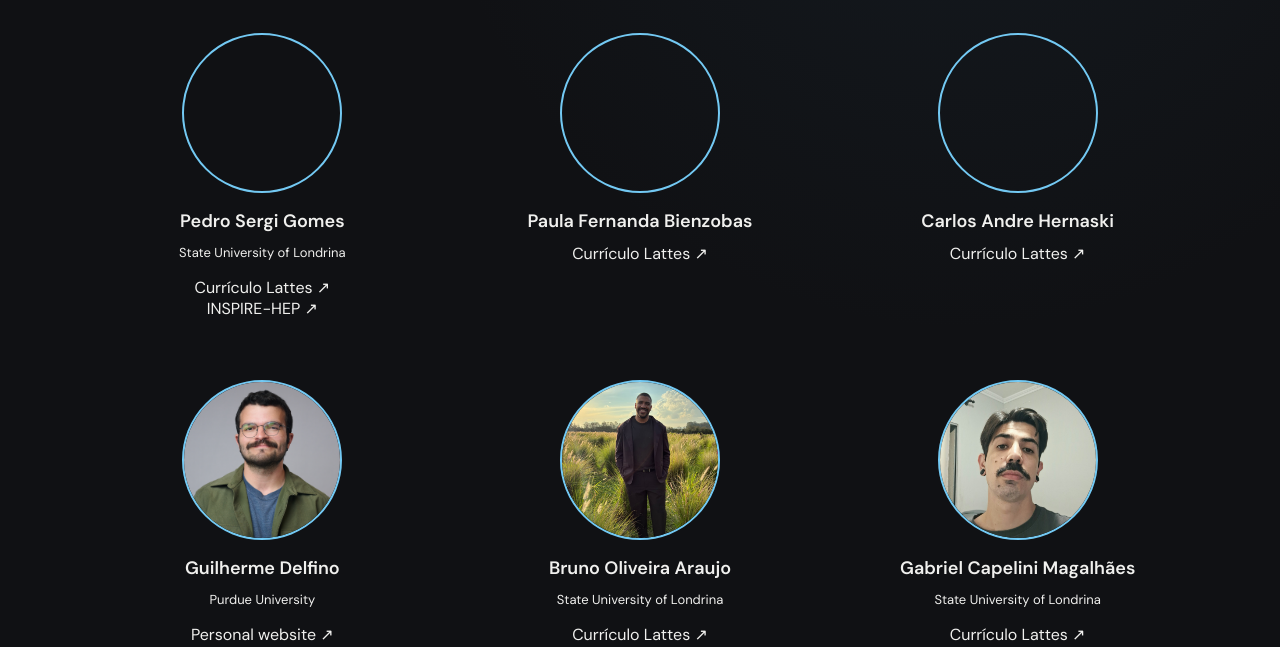
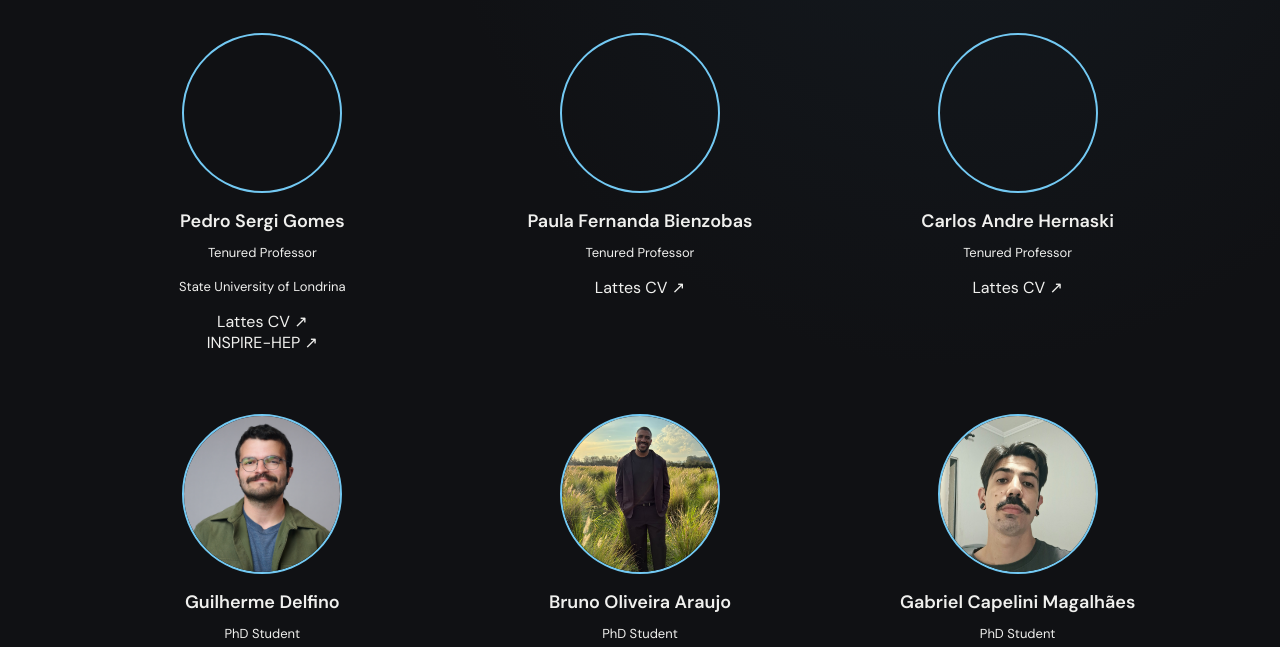
Before and after one commit to Quantum-Matter-and-Quantum-Field-Theory/quantum-matter-and-quantum-field-theory.github.io, a plain HTML site: page members.html in a window 1280 px wide. Shown: the part 305-952 px from the top of the page. Drawn offline with nearby package versions, Linux system fonts and the light colour scheme.

Commit message:
Update member profiles: standardize 'Currículo Lattes' to 'Lattes CV' and add titles for professors

```diff
--- a/members.html
+++ b/members.html
@@ -50,13 +50,15 @@
 
   <h3>Pedro Sergi Gomes</h3>
 
+  <p>Tenured Professor</p>
+
   <p>State University of Londrina</p>
 
   <a class="member-link"
      href="https://busca-cv-lattes.cnpq.br/curriculo/4781821120240826"
      target="_blank"
      rel="noopener noreferrer">
-    Currículo Lattes ↗
+    Lattes CV ↗
   </a>
 
   <a class="member-link"
@@ -77,11 +79,13 @@
 
   <h3>Paula Fernanda Bienzobas</h3>
 
+  <p>Tenured Professor</p>
+
   <a class="member-link"
      href="https://busca-cv-lattes.cnpq.br/curriculo/9331515260533408"
      target="_blank"
      rel="noopener noreferrer">
-    Currículo Lattes ↗
+    Lattes CV ↗
   </a>
 
 </article>
@@ -94,11 +98,13 @@
 
   <h3>Carlos Andre Hernaski</h3>
 
+  <p>Tenured Professor</p>
+
   <a class="member-link"
      href="https://busca-cv-lattes.cnpq.br/curriculo/0399056682971597"
      target="_blank"
      rel="noopener noreferrer">
-    Currículo Lattes ↗
+    Lattes CV ↗
   </a>
 
 </article>
@@ -112,7 +118,10 @@
 
   <h3>Guilherme Delfino</h3>
 
-  <p>Purdue University</p>
+  <p>PhD Student</p>
+
+    <p>Purdue University</p>
+
 
   <a class="member-link"
      href="https://gui-delfino.github.io/"
@@ -125,7 +134,7 @@
      href="https://busca-cv-lattes.cnpq.br/curriculo/9913463628221765"
      target="_blank"
      rel="noopener noreferrer">
-    Currículo Lattes ↗
+    Lattes CV ↗
   </a>
 
 </article>
@@ -143,13 +152,16 @@
 
     <h3>Bruno Oliveira Araujo</h3>
 
+    <p>PhD Student</p>
+
     <p>State University of Londrina</p>
+
 
     <a class="member-link"
        href="https://busca-cv-lattes.cnpq.br/curriculo/5521480116015328"
        target="_blank"
        rel="noopener noreferrer">
-      Currículo Lattes ↗
+      Lattes CV ↗
     </a>
 
   </article>
@@ -165,13 +177,15 @@
 
   <h3>Gabriel Capelini Magalhães</h3>
 
+  <p>PhD Student</p>
+
   <p>State University of Londrina</p>
 
   <a class="member-link"
      href="https://busca-cv-lattes.cnpq.br/curriculo/7738026880534508"
      target="_blank"
      rel="noopener noreferrer">
-    Currículo Lattes ↗
+    Lattes CV ↗
   </a>
 
 </article>
```
